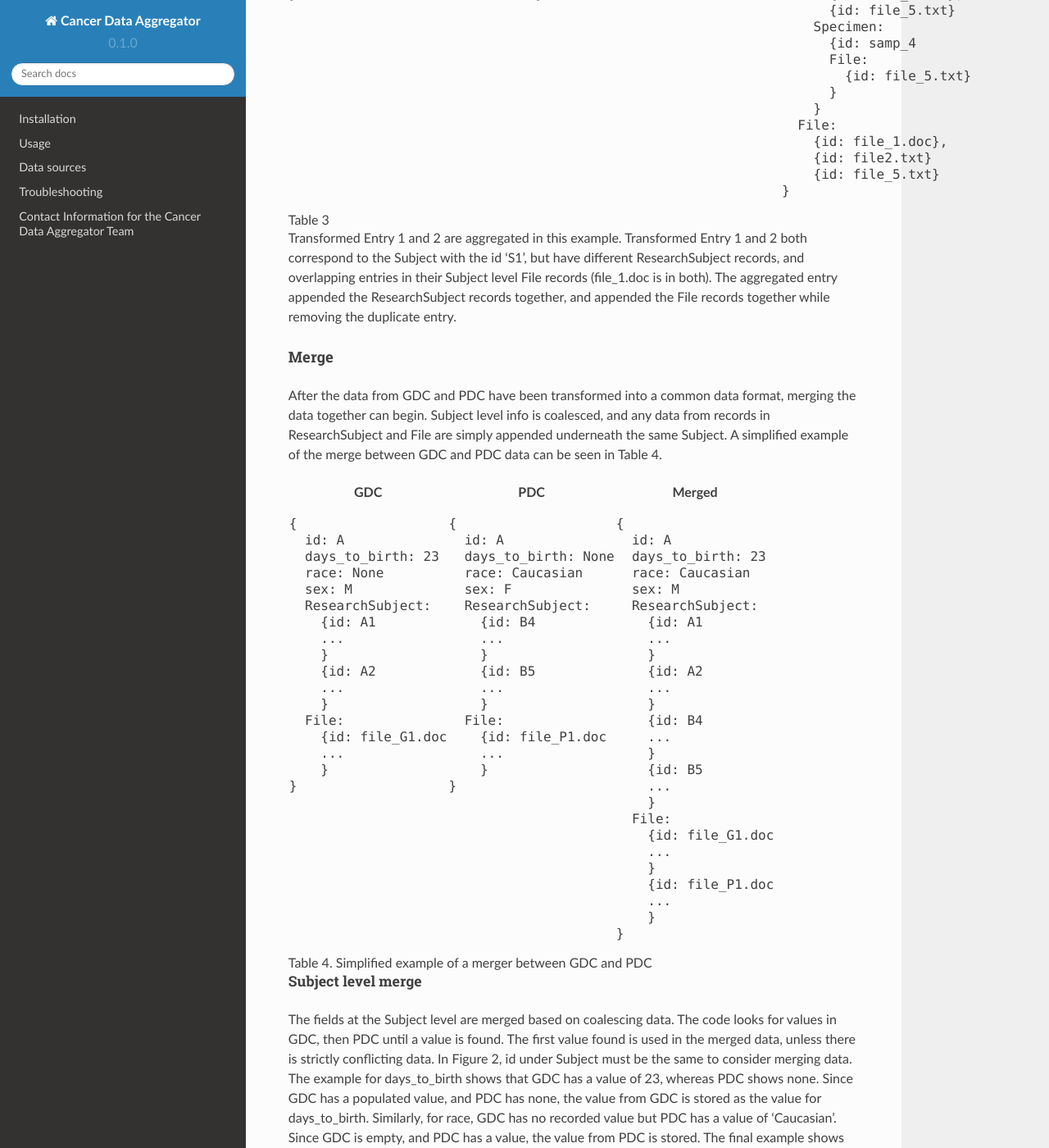
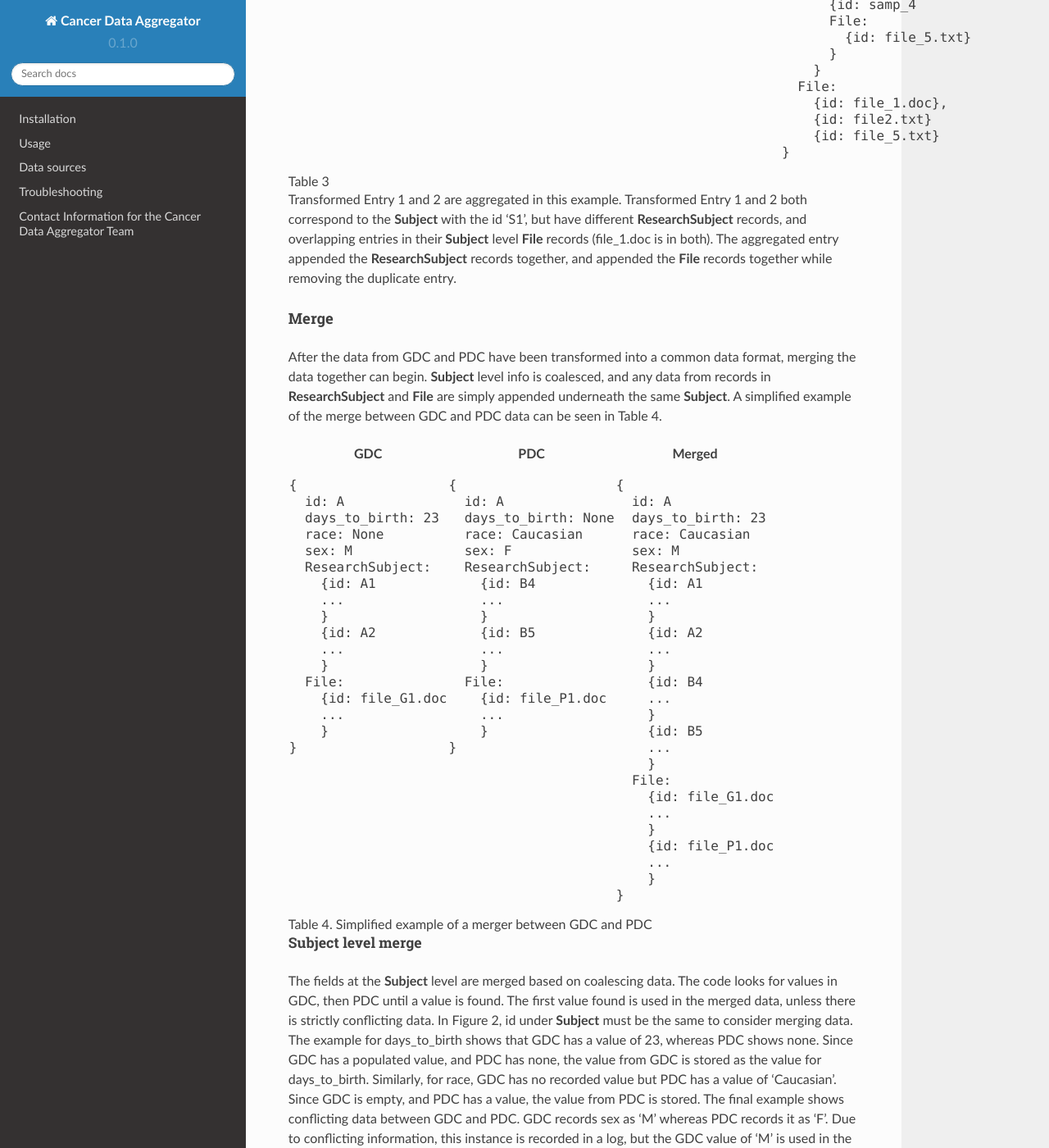
Before and after one commit to CancerDataAggregator/CDA-HelpDesk, a Sphinx documentation site: the page built from docs/source/ETL.md, in a window 1280 px wide and 1400 px high, scrolled down 8131 px. Shown: the whole window at 82% size. Built offline with Sphinx 7.4.7 and the Read the Docs theme 2.0.0, drawn with Linux system fonts in a browser that asks for light colours; pages that are not in the unit, such as notebooks, are missing from menus; some of the changed text lies outside the part shown.

Commit message:
Update ETL.md

```diff
--- a/docs/source/ETL.md
+++ b/docs/source/ETL.md
@@ -55,11 +41,9 @@ Since the extracted data and the output of the transform code are written on a c
 |:--:|
 | *Figure 3* |
 
-The merging of data between GDC and PDC is very similar to the aggregation step in the extraction and transformation sub-process. The merge code searches the GDC and PDC files for matching ids, coalesces the demographic information (GDC taking priority over PDC), and appends ResearchSubject and File records. An Inter-DC log consisting of discrepancies between GDC and PDC demographic information is created.
-
+The merging of data between GDC and PDC is very similar to the aggregation step in the extraction and transformation sub-process. The merge code searches the GDC and PDC files for matching ids, coalesces the demographic information (GDC taking priority over PDC), and appends **ResearchSubject** and **File** records. An Inter-DC log consisting of discrepancies between GDC and PDC demographic information is created.
 
 ### IDC Flow
-
 
 #### Direct From IDC BigQuery Table/View
 
@@ -75,14 +59,11 @@ The ETL process of IDC data takes a more concise approach. A single query is exe
 
 #### A Single Query to Create a Merged View
 
-To merge the GDC/PDC table with the IDC table, CDA implements a procedure that is very similar to the one used to create the merged GDC/PDC table. Subjects with the same id are merged and File information from both tables are appended. The id fields are coalesced since all merged subject records have the same id. The identifier, subject_associated_project, and File records are appended, and the demographic info along with ResearchSubject records are taken from the GDC/PDC table since IDC does not contain that information. The query used to implement this merger, and create the view that the CDA API queries from is shown in the appendix.
-
+To merge the GDC/PDC table with the IDC table, CDA implements a procedure that is very similar to the one used to create the merged GDC/PDC table. Subjects with the same id are merged and **File** information from both tables are appended. The id fields are coalesced since all merged subject records have the same id. The identifier, subject_associated_project, and **File** records are appended, and the demographic info along with **ResearchSubject** records are taken from the GDC/PDC table since IDC does not contain that information. The query used to implement this merger, and create the view that the CDA API queries from is shown in the appendix.
 
 ## Appendix
 
-
 ### GDC and PDC
-
 
 #### GDC Extraction
 
@@ -176,7 +157,6 @@ It is worth reiterating that there are files which are solely associated with ca
 #### PDC Extraction
 
 To get the PDC data, six graphQL queries were used:
-
 
 * filesMetadata
 * allPrograms
@@ -216,16 +196,16 @@ The complete list of fields that are used can be found [here](https://docs.googl
 
 #### Transformation
 
-Transformation in this section can for the most part be broken into two steps. The first transformation step has both structural and simple field name changes to the extracted data files. The details of this process are slightly different for each DC, however the end result is the same. Each entry in the resultant file still correlates to a case/ResearchSubject, but is in an equivalent structure to the final schema where each entry will correspond to a Subject. In this file, Subjects may correspond to multiple entries, and must be aggregated together.
+Transformation in this section can for the most part be broken into two steps. The first transformation step has both structural and simple field name changes to the extracted data files. The details of this process are slightly different for each DC, however the end result is the same. Each entry in the resultant file still correlates to a case/**ResearchSubject**, but is in an equivalent structure to the final schema where each entry will correspond to a Subject. In this file, Subjects may correspond to multiple entries, and must be aggregated together.
 
-The second step aggregates Subjects together from the same DC. For all entries that belong to the same Subject, the ResearchSubject records are appended underneath the same Subject entity. After this step, the data from each DC is in a common data format, and ready for merging.
+The second step aggregates Subjects together from the same DC. For all entries that belong to the same **Subject**, the **ResearchSubject** records are appended underneath the same **Subject** entity. After this step, the data from each DC is in a common data format, and ready for merging.
 
 For this section, the DC’s are similar enough that the differences can be shown with a simple mapping from GDC/PDC fields to the common data format found [here](https://docs.google.com/spreadsheets/d/1C3iyOYN9R1UGFMa7EazHxtsabPOPlT0vvAPRDGQXPZI/edit?usp=sharing).
 
 
 ##### step 1: Transformation
 
-For GDC and PDC, we iterate over every entry from the extracted data file and make specific changes to that entry. These include creating a top Subject level of data which correlates to the Subject entity as defined by the CCDH model. From there, the specific case information is recorded in a ResearchSubject entity, and transformations to the fields are changed to align best with the CCDH model. At the end of this transformation step, each entry is still representative of a case, now known as a ResearchSubject, but has Subject level information. A simplified example of an entry is given below in Table 2.
+For GDC and PDC, we iterate over every entry from the extracted data file and make specific changes to that entry. These include creating a top **Subject** level of data which correlates to the **Subject** entity as defined by the CCDH model. From there, the specific case information is recorded in a **ResearchSubject** entity, and transformations to the fields are changed to align best with the CCDH model. At the end of this transformation step, each entry is still representative of a case, now known as a **ResearchSubject**, but has **Subject** level information. A simplified example of an entry is given below in Table 2.
 
 <table>
 <tr>
@@ -282,7 +262,7 @@ Table 2
 
 ##### step 2: Aggregation
 
-At this point, a list of Subjects and corresponding ResearchSubjects is made, and any Subject with multiple ResearchSubject records has the ResearchSubject and File records appended (with duplicates removed from File) under a single entry for the Subject. A simplified example of this aggregation can be seen in Table 3 below.
+At this point, a list of Subjects and corresponding ResearchSubjects is made, and any **Subject** with multiple **ResearchSubject** records has the **ResearchSubject** and **File** records appended (with duplicates removed from **File**) under a single entry for the **Subject**. A simplified example of this aggregation can be seen in Table 3 below.
 
 <table>
 <tr>
@@ -376,12 +356,12 @@ At this point, a list of Subjects and corresponding ResearchSubjects is made, an
 </table>
 Table 3
 
-Transformed Entry 1 and 2 are aggregated in this example. Transformed Entry 1 and 2 both correspond to the Subject with the id ‘S1’, but have different ResearchSubject records, and overlapping entries in their Subject level File records (file_1.doc is in both). The aggregated entry appended the ResearchSubject records together, and appended the File records together while removing the duplicate entry.
+Transformed Entry 1 and 2 are aggregated in this example. Transformed Entry 1 and 2 both correspond to the **Subject** with the id ‘S1’, but have different **ResearchSubject** records, and overlapping entries in their **Subject** level **File** records (file_1.doc is in both). The aggregated entry appended the **ResearchSubject** records together, and appended the **File** records together while removing the duplicate entry.
 
 
 #### Merge
 
-After the data from GDC and PDC have been transformed into a common data format, merging the data together can begin. Subject level info is coalesced, and any data from records in ResearchSubject and File are simply appended underneath the same Subject. A simplified example of the merge between GDC and PDC data can be seen in Table 4.
+After the data from GDC and PDC have been transformed into a common data format, merging the data together can begin. **Subject** level info is coalesced, and any data from records in **ResearchSubject** and **File** are simply appended underneath the same **Subject**. A simplified example of the merge between GDC and PDC data can be seen in Table 4.
 
 <table>
 <tr>
@@ -545,18 +520,15 @@ GROUP by id, species, collection_id
 
 ##### Temp Functions
 
-The temporary functions created include idc_species_mapping and idc_substr. These functions are used to transform the IDC fields tcia_species and gcs_url to the CDA data schema fields species and File.label. As more fields become available, and more transformations are necessary, more temporary functions will be added.
-
+The temporary functions created include `idc_species_mapping` and `idc_substr`. These functions are used to transform the IDC fields `tcia_species` and `gcs_url` to the CDA data schema fields species and `File.label`. As more fields become available, and more transformations are necessary, more temporary functions will be added.
 
 ##### SELECT ‘x’ AS ‘y’
 
-Due to the nature of the query, all fields desired in the CDA schema must be specified. The query is built using a mapping file similar to the GDC and PDC mapping files. If it is a direct mapping such as PatientID to id, then simply PatientID AS id works. For fields that require some type of transformation like File.label or species, the function is added to the query (eg idc_species_mapping(tcia_species) AS species). For integer type fields that have no mapping to IDC, NULL is mapped and for string type fields, STRING(NULL) is mapped. Any fields that have a string mapped to a field will be populated by the string listed (eg. 'DICOM' AS file_format). The IDC mapping file can be found [here](https://github.com/CancerDataAggregator/transform/blob/integration/IDC_mapping.yml).
-
+Due to the nature of the query, all fields desired in the CDA schema must be specified. The query is built using a mapping file similar to the GDC and PDC mapping files. If it is a direct mapping such as `PatientID` to id, then simply `PatientID` AS id works. For fields that require some type of transformation like `File.label` or `species`, the function is added to the query (eg `idc_species_mapping(tcia_species)` AS `species`). For integer type fields that have no mapping to IDC, `NULL` is mapped and for string type fields, `STRING(NULL)` is mapped. Any fields that have a string mapped to a field will be populated by the string listed (eg. 'DICOM' AS `file_format`). The IDC mapping file can be found [here](https://github.com/CancerDataAggregator/transform/blob/integration/IDC_mapping.yml).
 
 ##### FROM and GROUP BY
 
-This statement selects which table from IDC to query from, as well as how to aggregate the data. It is grouped by id (Subject level identifier), then species and collection_id to keep with proper BigQuery formatting.
-
+This statement selects which table from IDC to query from, as well as how to aggregate the data. It is grouped by `id` (**Subject** level `identifier`), then `species` and `collection_id` to keep with proper BigQuery formatting.
 
 ### Merge GDC/PDC and IDC
 
```
Also changed, not shown: other parts of docs/source/ETL.md (+9 -28 lines).
